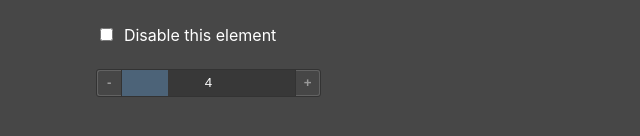
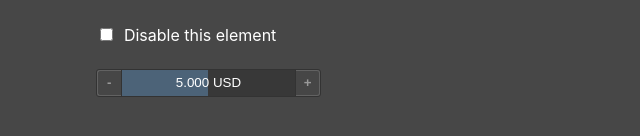
Before and after one commit to MatsMaker/input-range-number, a React (Create React App) app: page / in a window 1280 px wide. Shown: the part 184-320 px from the top of the page, without its empty margins (319-959 px from the left). Built offline with nearby package versions, Linux system fonts and the light colour scheme.

Commit message:
FTR: unit, precesion

```diff
--- a/src/App.js
+++ b/src/App.js
@@ -3,19 +3,16 @@ import './App.css';
 import InputRangeText from './input-range-text';
 
 const MIN_VALUE = 0;
-const MAX_VAlUE = 15;
-const STEP = 1;
+const MAX_VAlUE = 10;
+const STEP = 0.002;
 
 function validationFn(nextValue) {
-  if (Number(nextValue.toFixed(0)) === Number(nextValue)) {
-    return true;
-  }
-  return false;
+  return true;
 }
 
 function App() {
 
-  const [count, setCount] = useState(4);
+  const [count, setCount] = useState(5);
   const [checked, setChecked] = useState(false);
 
   return (
@@ -42,6 +39,8 @@ function App() {
         <InputRangeText
           min={MIN_VALUE}
           max={MAX_VAlUE}
+          precision={3}
+          unit={"USD"}
           step={STEP}
           value={count}
           onChange={setCount}
--- a/src/input-range-text/index.js
+++ b/src/input-range-text/index.js
@@ -14,12 +14,38 @@ class InputRangeText extends Component {
       isActive: false,
       isInputting: false,
       isValid: true,
+      value: this.getViewValue(props.value, props.unit),
     };
     this.handleChangeInput = this.handleChangeInput.bind(this);
     this.handleMouseDown = this.handleMouseDown.bind(this);
     this.handleMouseUp = this.handleMouseUp.bind(this);
     this.handleMouseMove = this.handleMouseMove.bind(this);
     this.handleBlur = this.handleBlur.bind(this);
+    this.handleFocus = this.handleFocus.bind(this);
+  }
+
+  extractValue(stringValue, unit) {
+    if (unit) {
+      return Number(stringValue.replace(" " + unit, ""));
+    } else {
+      return Number(stringValue);
+    }
+  }
+
+  getViewValue(value = this.state.value, unit = this.props.unit, precision = this.props.precision) {
+    if (unit) {
+      return value.toFixed(precision) + ' ' + unit;
+    } else {
+      return value.toFixed(precision);
+    }
+  }
+
+  getEditingValue(value) {
+    if (this.props.unit) {
+      return Number(value.replace(" " + this.props.unit, ""));
+    } else {
+      return Number(value);
+    }
   }
 
   componentDidMount() {
@@ -28,6 +54,7 @@ class InputRangeText extends Component {
     this.refs.eventBox.addEventListener("mousemove", this.handleMouseMove);
     this.refs.eventBox.addEventListener("mouseout", this.handleBlur);
     this.refs.input.addEventListener("blur", this.handleBlur);
+    this.refs.input.addEventListener("focus", this.handleFocus);
     this.updateRangePercent(this.props.value);
   }
 
@@ -40,6 +67,7 @@ class InputRangeText extends Component {
     this.refs.eventBox.removeEventListener("mousemove", this.handleMouseMove);
     this.refs.eventBox.removeEventListener("mouseout", this.handleBlur);
     this.refs.input.removeEventListener("blur", this.handleBlur);
+    this.refs.input.removeEventListener("focus", this.handleFocus);
   }
 
   softChangeValue = value => {
@@ -53,7 +81,8 @@ class InputRangeText extends Component {
       nextValue = this.props.min;
     }
     this.setState({
-      isValid: this.validation(nextValue)
+      isValid: this.validation(nextValue),
+      value: this.getViewValue(nextValue),
     });
     this.props.onChange(nextValue);
     this.updateRangePercent(nextValue);
@@ -62,7 +91,8 @@ class InputRangeText extends Component {
   hardChangeValue = nextValue => {
     this.props.onChange(nextValue);
     this.setState({
-      isValid: this.validation(nextValue)
+      isValid: this.validation(nextValue),
+      value: nextValue,
     });
     this.updateRangePercent(nextValue);
   };
@@ -102,6 +132,7 @@ class InputRangeText extends Component {
 
     const { max } = this.props;
     const exactValue = (max / 100) * inputPercent;
+    console.log(point, allWidth, inputPercent, exactValue);
     this.softChangeValue(exactValue);
   };
 
@@ -118,12 +149,21 @@ class InputRangeText extends Component {
     });
   }
 
+  handleFocus() {
+      this.setState({
+        value: this.props.value,
+      })
+  }
+
   handleBlur() {
-    this.setState({
-      isActive: false,
-      isRanging: false,
-      isInputting: false
-    });
+    if (this.state.isRunning || this.state.isInputting) {
+      this.setState({
+        isActive: false,
+        isRanging: false,
+        isInputting: false,
+        value: this.getViewValue(),
+      });
+    }
   }
 
   handleMouseUp(e) {
@@ -196,7 +236,7 @@ class InputRangeText extends Component {
           <input
 						className={this.classnames("irn__input")}
 						ref="input"
-						value={this.props.value}
+						value={this.state.value}
             onChange={this.handleChangeInput}
             type="text"
             disabled={disabled}
```
